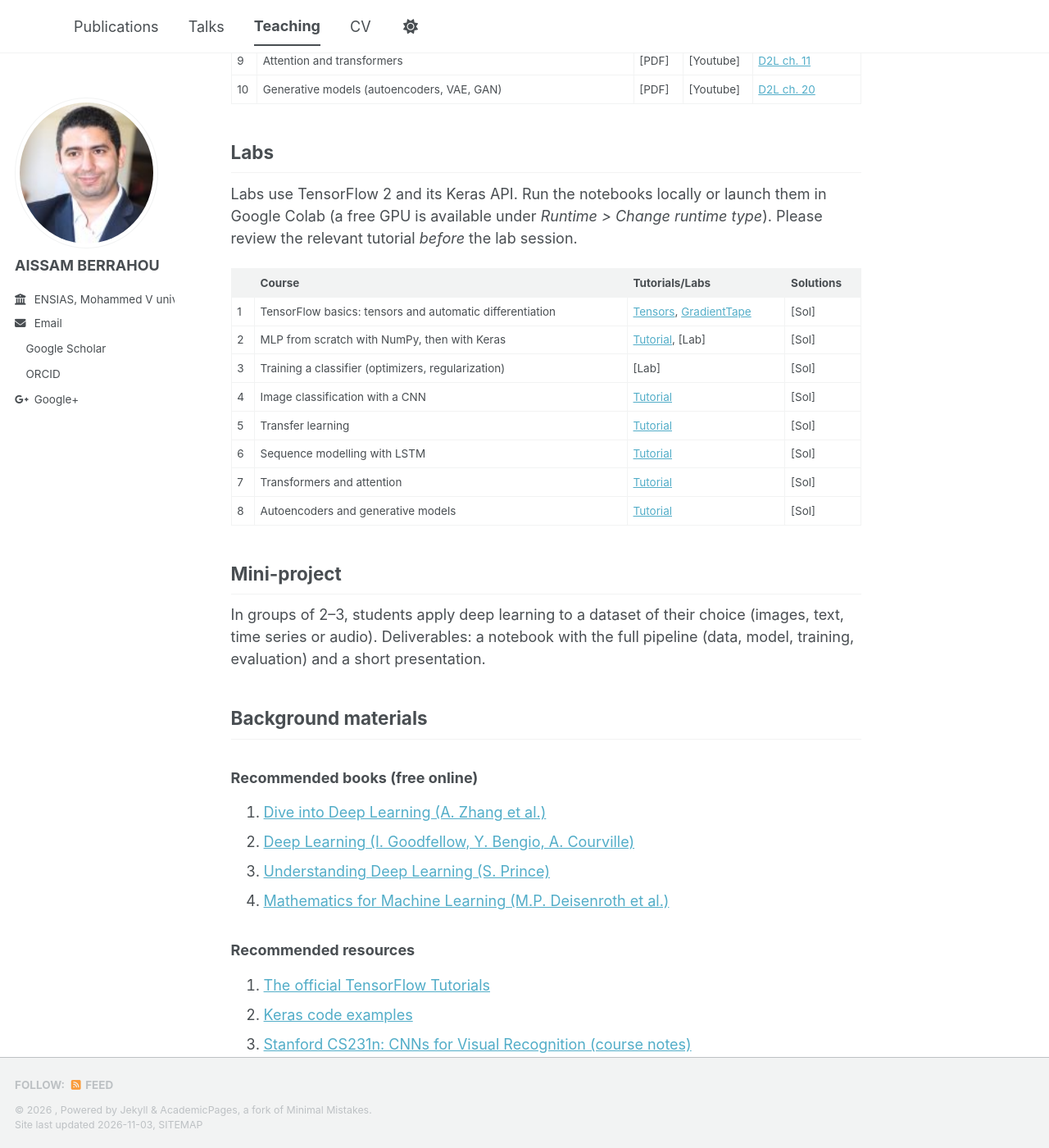
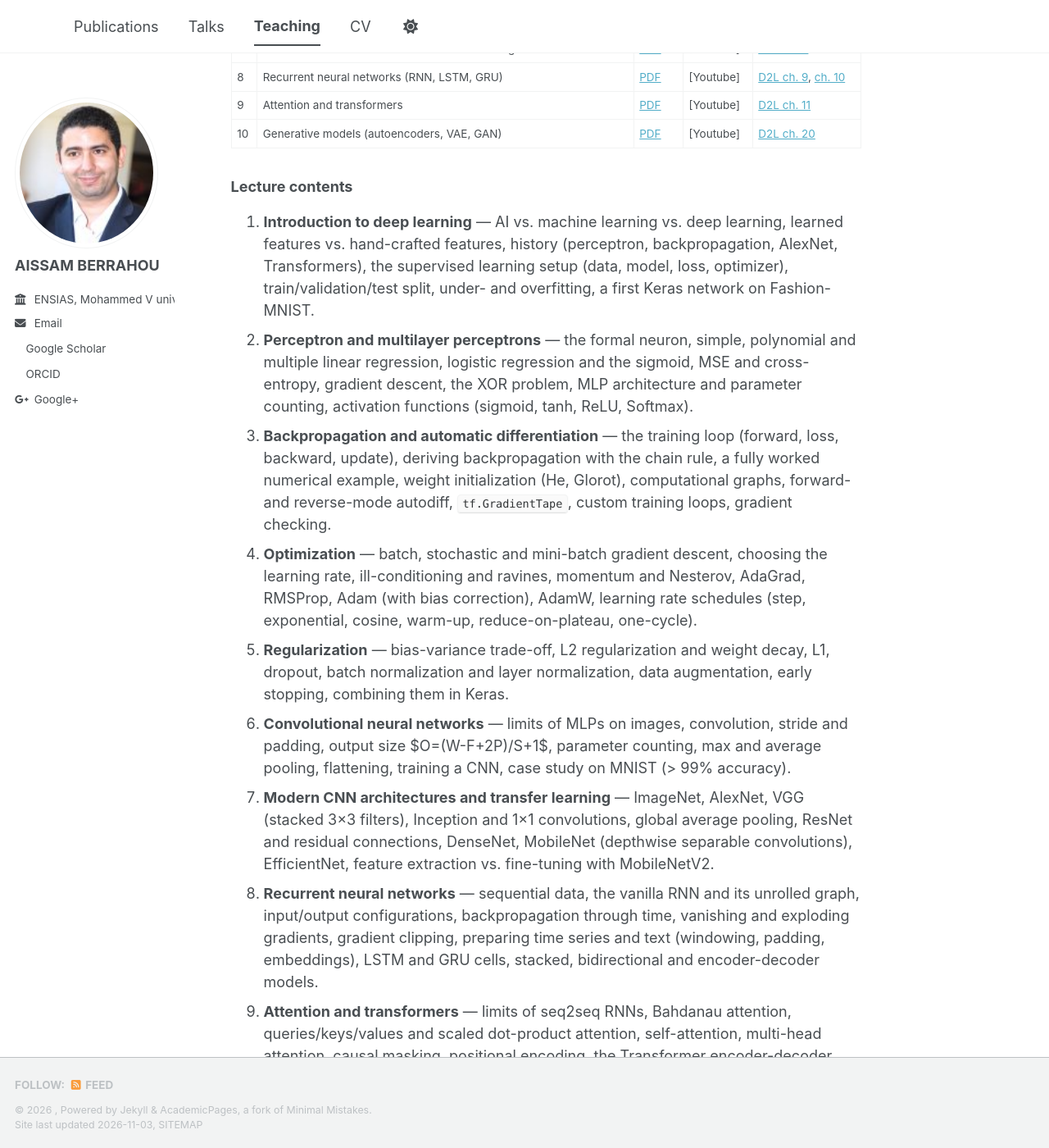
Before and after one commit to aissamberrahou/aissamberrahou.github.io, a Jekyll site: the page built from _teaching/2026-fall-deep-learning.md, in a window 1280 px wide and 1400 px high, scrolled down 1061 px. Shown: the whole window at 82% size. Built offline with Jekyll 4.4.1, drawn with Linux system fonts in a browser that asks for light colours; a style sheet for code colours, icons or effects is not loaded; some of the changed text lies outside the part shown.

Commit message:
Add files via upload

```diff
--- a/_teaching/2026-fall-deep-learning.md
+++ b/_teaching/2026-fall-deep-learning.md
@@ -18,20 +18,32 @@ The course is built around Jupyter notebooks so you can experiment with every mo
 - Linear algebra, basic calculus and probability
 
 ## Lectures
-Lectures are available as slides (PDF) and videos. Each lecture has a recommended reading from the free book *Dive into Deep Learning*.
+Lectures are available as slides (PDF, in French) and videos. Each lecture has a recommended reading from the free book *Dive into Deep Learning*. The full course notes (in French, 10 chapters with exercises and solutions) are available here: [Course notes (PDF)](/files/deep-learning/Support_DeepLearning.pdf).
 
 |    | Course                                   | Slides | Video     | Reading |
 |:---|:-----------------------------------------|--------|-----------|---------|
-| 1  | Introduction to deep learning            | [PDF]  | [Youtube] | [D2L ch. 1](https://d2l.ai/chapter_introduction/index.html) |
-| 2  | Perceptron and multilayer perceptrons    | [PDF]  | [Youtube] | [D2L ch. 5](https://d2l.ai/chapter_multilayer-perceptrons/index.html) |
-| 3  | Backpropagation and automatic differentiation | [PDF] | [Youtube] | [D2L 5.3](https://d2l.ai/chapter_multilayer-perceptrons/backprop.html) |
-| 4  | Optimization (SGD, momentum, Adam, learning rate schedules) | [PDF] | [Youtube] | [D2L ch. 12](https://d2l.ai/chapter_optimization/index.html) |
-| 5  | Regularization (weight decay, dropout, batch normalization) | [PDF] | [Youtube] | [D2L 3.7](https://d2l.ai/chapter_linear-regression/weight-decay.html), [D2L 5.6](https://d2l.ai/chapter_multilayer-perceptrons/dropout.html) |
-| 6  | Convolutional neural networks (CNN)      | [PDF]  | [Youtube] | [D2L ch. 7](https://d2l.ai/chapter_convolutional-neural-networks/index.html) |
-| 7  | Modern CNN architectures and transfer learning | [PDF] | [Youtube] | [D2L ch. 8](https://d2l.ai/chapter_convolutional-modern/index.html) |
-| 8  | Recurrent neural networks (RNN, LSTM, GRU) | [PDF] | [Youtube] | [D2L ch. 9](https://d2l.ai/chapter_recurrent-neural-networks/index.html), [ch. 10](https://d2l.ai/chapter_recurrent-modern/index.html) |
-| 9  | Attention and transformers               | [PDF]  | [Youtube] | [D2L ch. 11](https://d2l.ai/chapter_attention-mechanisms-and-transformers/index.html) |
-| 10 | Generative models (autoencoders, VAE, GAN) | [PDF] | [Youtube] | [D2L ch. 20](https://d2l.ai/chapter_generative-adversarial-networks/index.html) |
+| 1  | Introduction to deep learning            | [PDF](/files/deep-learning/L01_introduction.pdf) | [Youtube] | [D2L ch. 1](https://d2l.ai/chapter_introduction/index.html) |
+| 2  | Perceptron and multilayer perceptrons    | [PDF](/files/deep-learning/L02_perceptron_mlp.pdf) | [Youtube] | [D2L ch. 5](https://d2l.ai/chapter_multilayer-perceptrons/index.html) |
+| 3  | Backpropagation and automatic differentiation | [PDF](/files/deep-learning/L03_backprop_autodiff.pdf) | [Youtube] | [D2L 5.3](https://d2l.ai/chapter_multilayer-perceptrons/backprop.html) |
+| 4  | Optimization (SGD, momentum, Adam, learning rate schedules) | [PDF](/files/deep-learning/L04_optimisation.pdf) | [Youtube] | [D2L ch. 12](https://d2l.ai/chapter_optimization/index.html) |
+| 5  | Regularization (weight decay, dropout, batch normalization) | [PDF](/files/deep-learning/L05_regularisation.pdf) | [Youtube] | [D2L 3.7](https://d2l.ai/chapter_linear-regression/weight-decay.html), [D2L 5.6](https://d2l.ai/chapter_multilayer-perceptrons/dropout.html) |
+| 6  | Convolutional neural networks (CNN)      | [PDF](/files/deep-learning/L06_cnn.pdf) | [Youtube] | [D2L ch. 7](https://d2l.ai/chapter_convolutional-neural-networks/index.html) |
+| 7  | Modern CNN architectures and transfer learning | [PDF](/files/deep-learning/L07_cnn_modernes_transfert.pdf) | [Youtube] | [D2L ch. 8](https://d2l.ai/chapter_convolutional-modern/index.html) |
+| 8  | Recurrent neural networks (RNN, LSTM, GRU) | [PDF](/files/deep-learning/L08_rnn_lstm_gru.pdf) | [Youtube] | [D2L ch. 9](https://d2l.ai/chapter_recurrent-neural-networks/index.html), [ch. 10](https://d2l.ai/chapter_recurrent-modern/index.html) |
+| 9  | Attention and transformers               | [PDF](/files/deep-learning/L09_attention_transformers.pdf) | [Youtube] | [D2L ch. 11](https://d2l.ai/chapter_attention-mechanisms-and-transformers/index.html) |
+| 10 | Generative models (autoencoders, VAE, GAN) | [PDF](/files/deep-learning/L10_modeles_generatifs.pdf) | [Youtube] | [D2L ch. 20](https://d2l.ai/chapter_generative-adversarial-networks/index.html) |
+
+### Lecture contents
+1. **Introduction to deep learning** — AI vs. machine learning vs. deep learning, learned features vs. hand-crafted features, history (perceptron, backpropagation, AlexNet, Transformers), the supervised learning setup (data, model, loss, optimizer), train/validation/test split, under- and overfitting, a first Keras network on Fashion-MNIST.
+2. **Perceptron and multilayer perceptrons** — the formal neuron, simple, polynomial and multiple linear regression, logistic regression and the sigmoid, MSE and cross-entropy, gradient descent, the XOR problem, MLP architecture and parameter counting, activation functions (sigmoid, tanh, ReLU, Softmax).
+3. **Backpropagation and automatic differentiation** — the training loop (forward, loss, backward, update), deriving backpropagation with the chain rule, a fully worked numerical example, weight initialization (He, Glorot), computational graphs, forward- and reverse-mode autodiff, `tf.GradientTape`, custom training loops, gradient checking.
+4. **Optimization** — batch, stochastic and mini-batch gradient descent, choosing the learning rate, ill-conditioning and ravines, momentum and Nesterov, AdaGrad, RMSProp, Adam (with bias correction), AdamW, learning rate schedules (step, exponential, cosine, warm-up, reduce-on-plateau, one-cycle).
+5. **Regularization** — bias-variance trade-off, L2 regularization and weight decay, L1, dropout, batch normalization and layer normalization, data augmentation, early stopping, combining them in Keras.
+6. **Convolutional neural networks** — limits of MLPs on images, convolution, stride and padding, output size $O=(W-F+2P)/S+1$, parameter counting, max and average pooling, flattening, training a CNN, case study on MNIST (> 99% accuracy).
+7. **Modern CNN architectures and transfer learning** — ImageNet, AlexNet, VGG (stacked 3×3 filters), Inception and 1×1 convolutions, global average pooling, ResNet and residual connections, DenseNet, MobileNet (depthwise separable convolutions), EfficientNet, feature extraction vs. fine-tuning with MobileNetV2.
+8. **Recurrent neural networks** — sequential data, the vanilla RNN and its unrolled graph, input/output configurations, backpropagation through time, vanishing and exploding gradients, gradient clipping, preparing time series and text (windowing, padding, embeddings), LSTM and GRU cells, stacked, bidirectional and encoder-decoder models.
+9. **Attention and transformers** — limits of seq2seq RNNs, Bahdanau attention, queries/keys/values and scaled dot-product attention, self-attention, multi-head attention, causal masking, positional encoding, the Transformer encoder-decoder, BERT, GPT, T5 and Vision Transformers, a Transformer block in Keras.
+10. **Generative models** — discriminative vs. generative models, latent variables, autoencoders (undercomplete, denoising, convolutional) and anomaly detection, variational autoencoders (ELBO, KL divergence, reparameterization trick), GANs (minimax game, training, mode collapse, DCGAN, WGAN, conditional GAN), an introduction to diffusion models.
 
 
 ## Labs
```
